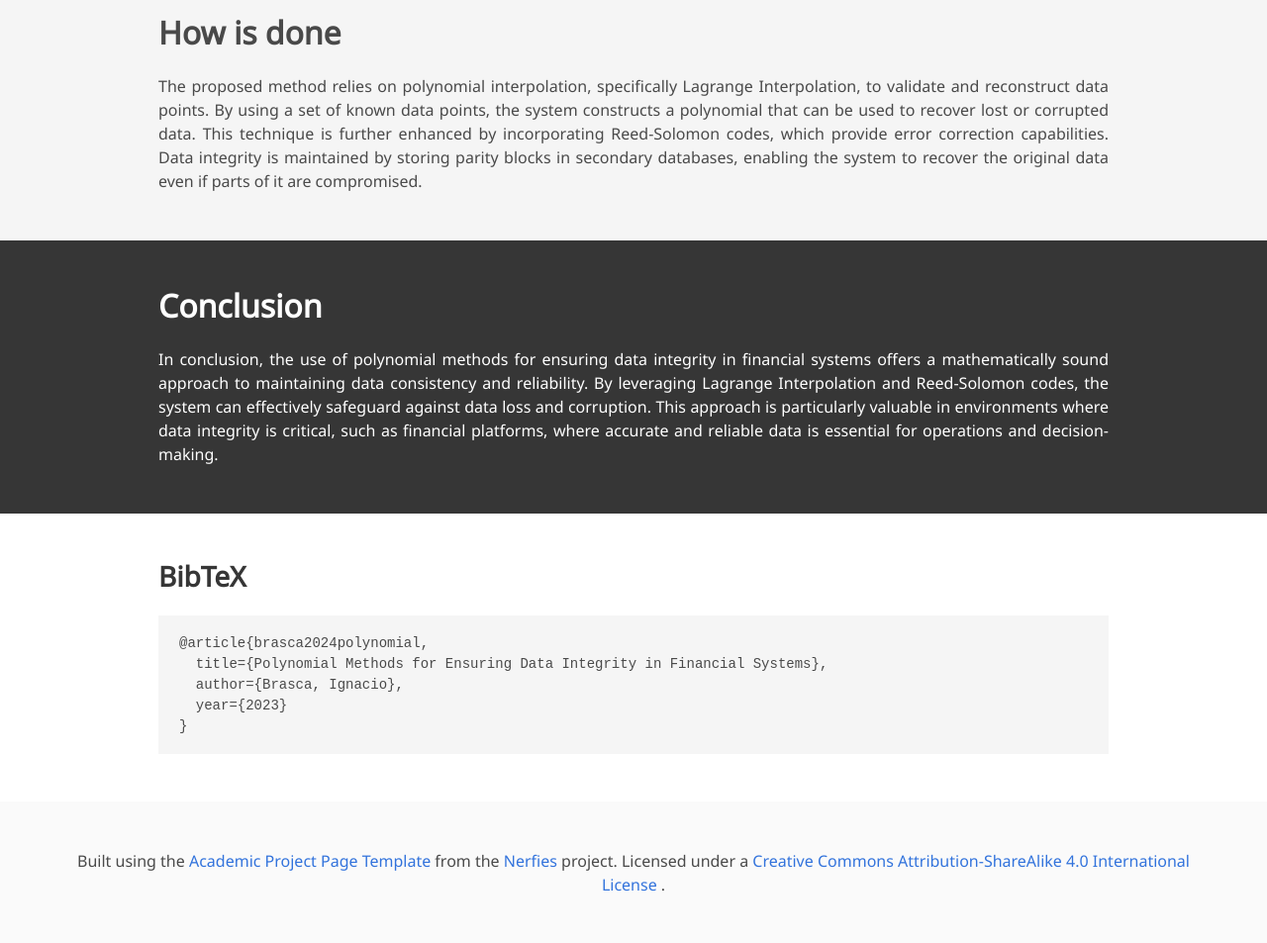
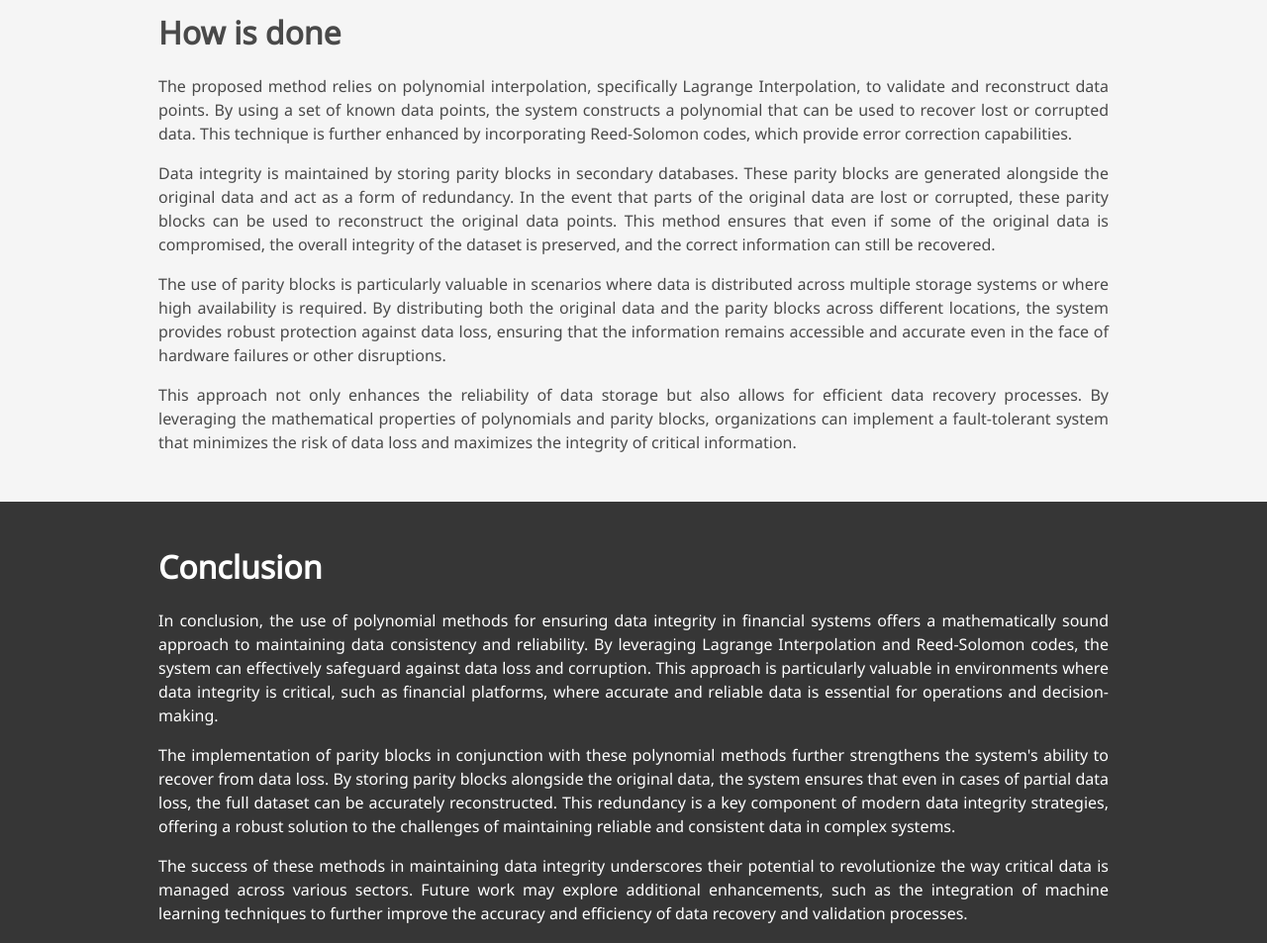
Before and after one commit to Warkanlock/data-loss-prevention, a plain HTML site: page index.html in a window 1280 px wide. Shown: the part 1567-2520 px from the top of the page at 99% size. Drawn offline with nearby package versions, Linux system fonts and the light colour scheme; a script that the page names is missing; some icons are missing; a web font is replaced by a local one.

Commit message:
chore(refactor): refactor has been put in place at 2024-08-30T13:55:40+0200

```diff
--- a/index.html
+++ b/index.html
@@ -212,10 +212,36 @@
                   the system constructs a polynomial that can be used to recover
                   lost or corrupted data. This technique is further enhanced by
                   incorporating Reed-Solomon codes, which provide error
-                  correction capabilities. Data integrity is maintained by
-                  storing parity blocks in secondary databases, enabling the
-                  system to recover the original data even if parts of it are
-                  compromised.
+                  correction capabilities.
+                </p>
+                <p>
+                  Data integrity is maintained by storing parity blocks in
+                  secondary databases. These parity blocks are generated
+                  alongside the original data and act as a form of redundancy.
+                  In the event that parts of the original data are lost or
+                  corrupted, these parity blocks can be used to reconstruct the
+                  original data points. This method ensures that even if some of
+                  the original data is compromised, the overall integrity of the
+                  dataset is preserved, and the correct information can still be
+                  recovered.
+                </p>
+                <p>
+                  The use of parity blocks is particularly valuable in scenarios
+                  where data is distributed across multiple storage systems or
+                  where high availability is required. By distributing both the
+                  original data and the parity blocks across different
+                  locations, the system provides robust protection against data
+                  loss, ensuring that the information remains accessible and
+                  accurate even in the face of hardware failures or other
+                  disruptions.
+                </p>
+                <p>
+                  This approach not only enhances the reliability of data
+                  storage but also allows for efficient data recovery processes.
+                  By leveraging the mathematical properties of polynomials and
+                  parity blocks, organizations can implement a fault-tolerant
+                  system that minimizes the risk of data loss and maximizes the
+                  integrity of critical information.
                 </p>
               </div>
             </div>
@@ -242,14 +268,31 @@
                   financial platforms, where accurate and reliable data is
                   essential for operations and decision-making.
                 </p>
+                <p>
+                  The implementation of parity blocks in conjunction with these
+                  polynomial methods further strengthens the system's ability to
+                  recover from data loss. By storing parity blocks alongside the
+                  original data, the system ensures that even in cases of
+                  partial data loss, the full dataset can be accurately
+                  reconstructed. This redundancy is a key component of modern
+                  data integrity strategies, offering a robust solution to the
+                  challenges of maintaining reliable and consistent data in
+                  complex systems.
+                </p>
+                <p>
+                  The success of these methods in maintaining data integrity
+                  underscores their potential to revolutionize the way critical
+                  data is managed across various sectors. Future work may
+                  explore additional enhancements, such as the integration of
+                  machine learning techniques to further improve the accuracy
+                  and efficiency of data recovery and validation processes.
+                </p>
               </div>
             </div>
           </div>
         </div>
       </div>
     </section>
-
-    <!-- End paper abstract -->
 
     <!--BibTex citation -->
     <section class="section" id="BibTeX">
```
